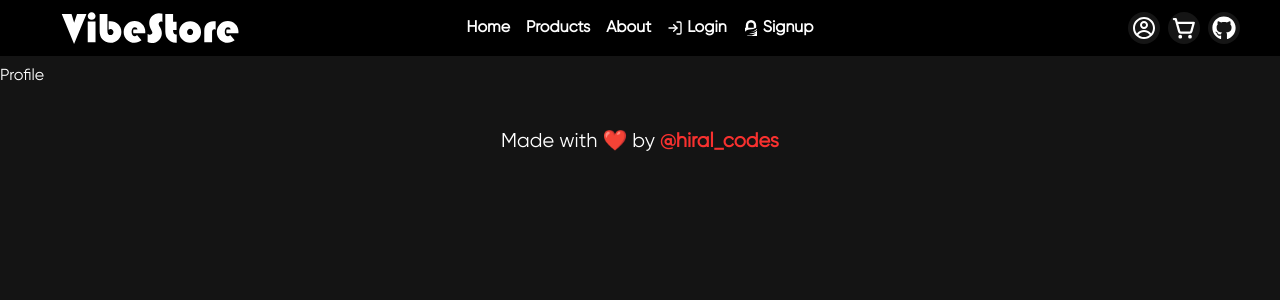
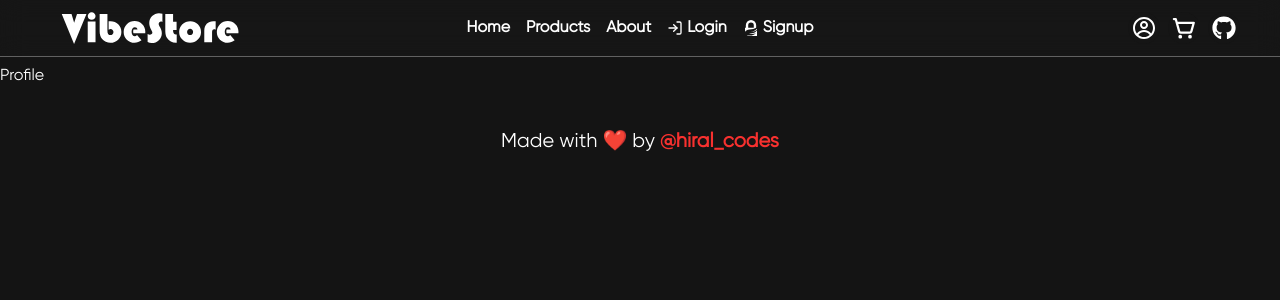
Before and after one commit to hiral-codes/reactstore, a React (Create React App) app: page /profile in a window 1280 px wide. Shown: the top 300 px of the page. Built offline with nearby package versions, Linux system fonts and the light colour scheme.

Commit message:
fixed header

```diff
--- a/src/components/Footer.js
+++ b/src/components/Footer.js
@@ -3,7 +3,7 @@ import React from 'react'
 function Footer() {
   return (
     <footer>
-        <div data-aos="zoom-in" className='w-full px-10 text-center py-10 text-xl'>
+        <div className='w-full px-10 text-center py-10 text-xl'>
             Made with ❤️ by <a className='text-[#F8312F] font-bold' href="https://hiral-codes.github.io/" target='_blank' rel='noreferrer'>@hiral_codes</a>
         </div>
     </footer>
--- a/src/components/Header.js
+++ b/src/components/Header.js
@@ -15,7 +15,7 @@ const Header = () => {
     setIsOpen((prev) => !prev);
   }
   return (
-    <header className="w-full header z-[999] py-3 bg-[#00000075] backdrop-blur flex items-center justify-between pr-3 bg-center bg-cover md:px-10 bg-[black] fixed top-0 left-0 right-0">
+    <header className="w-full bg-[#1a1a1a7d] border-b border-[#808080b8] backdrop-blur-md header z-[999] py-3 flex items-center justify-between pr-3 bg-center bg-cover md:px-10 fixed top-0 left-0 right-0">
       <div className="bar text-2xl md:hidden">
         <button
           onClick={handleNav}
```
